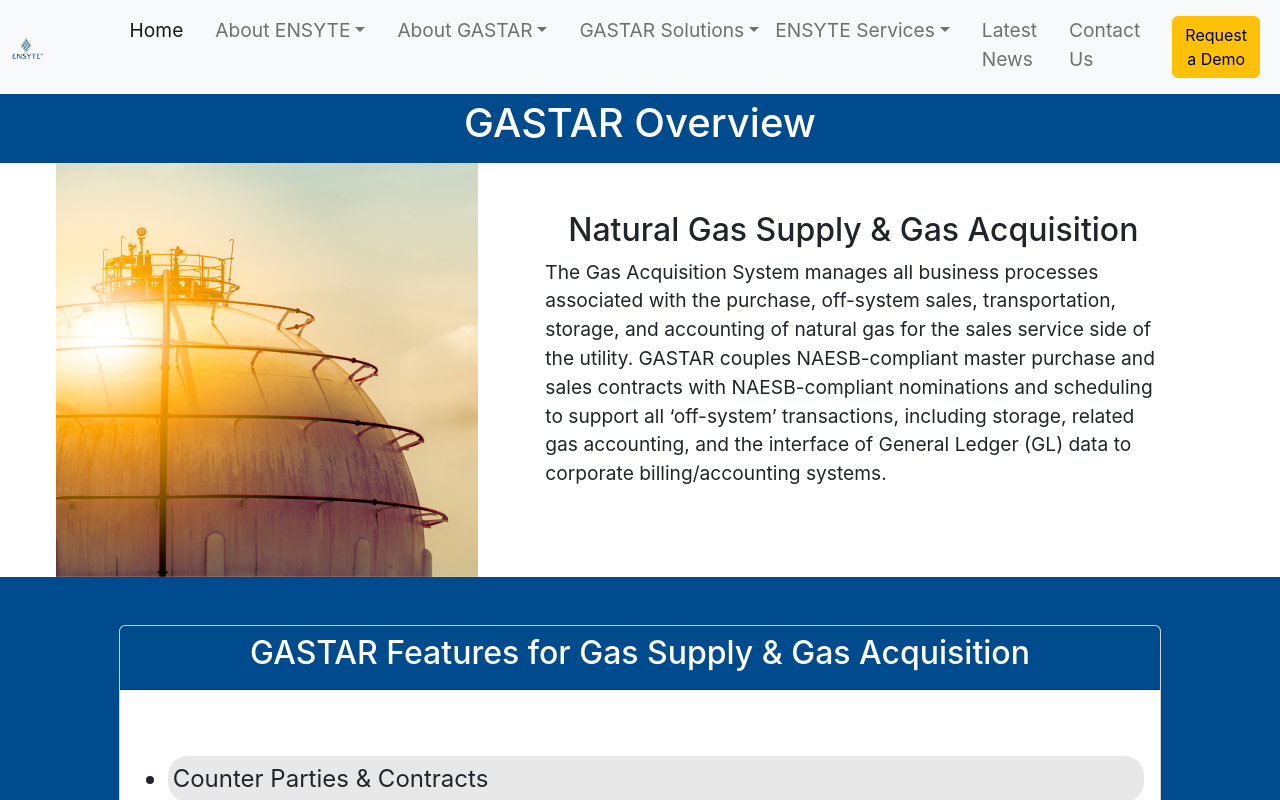
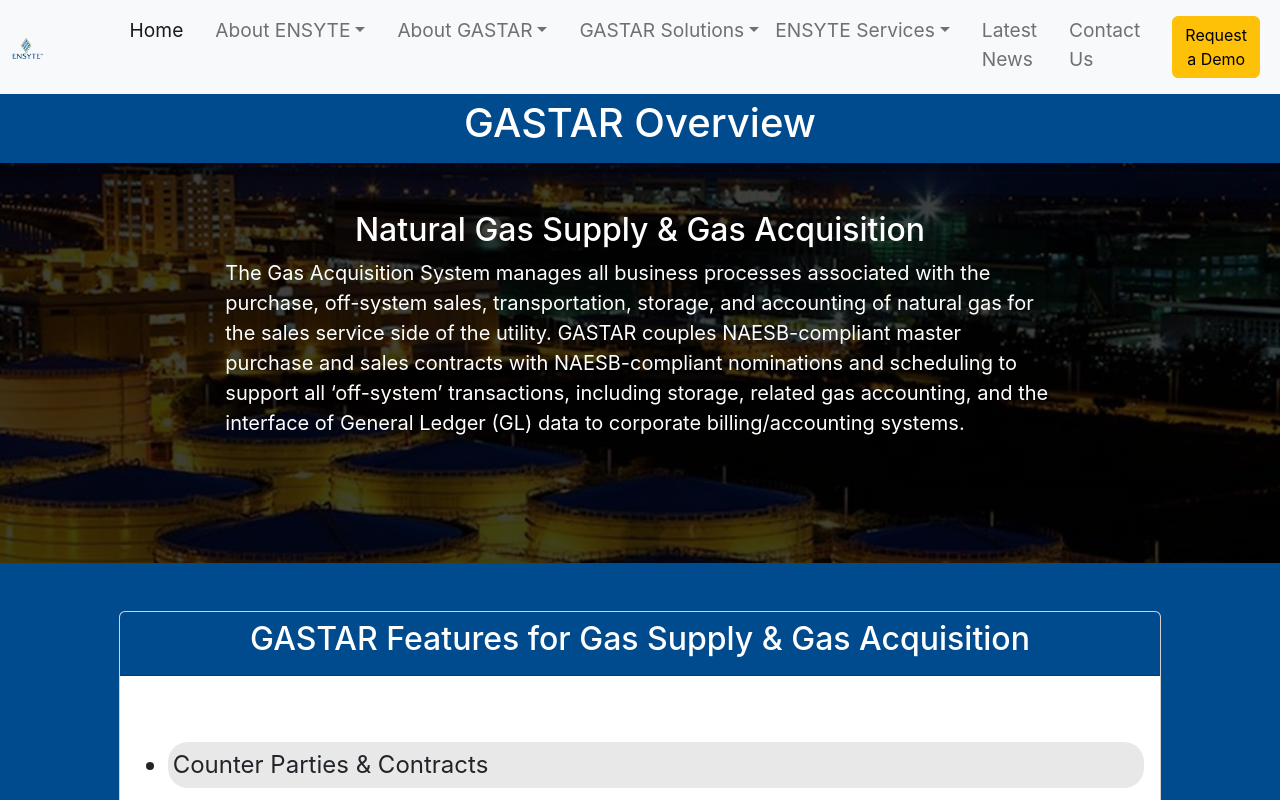
Before and after one commit to JeffGoji/React-Ensyte-Website, a React (Create React App) app: page /gastar-solutions-gas-supply in a window 1280 px wide. Shown: the top 800 px of the page. Built offline with nearby package versions, Linux system fonts and the light colour scheme.

Commit message:
refractored Gastar Overview page styling

```diff
--- a/src/assets/css/styles.css
+++ b/src/assets/css/styles.css
@@ -41,15 +41,15 @@ li {
 .imgBg1 {
   background-image: linear-gradient(
       to bottom,
-      rgba(0, 0, 0, 0.7),
-      rgba(0, 0, 0, 0.7)
+      rgba(0, 0, 0, 0.75),
+      rgba(0, 0, 0, 0.75)
     ),
     url(../img/image004.jpg);
   background-size: cover;
   background-repeat: no-repeat;
   background-attachment: local;
   background-position: center;
-  min-height: 100%;
+  min-height: 25rem;
 }
 
 /* Slide 5's background */
@@ -326,6 +326,19 @@ li {
   background-position: center;
   min-height: 28rem;
 }
+.imgBg23 {
+  background-image: linear-gradient(
+      to bottom,
+      rgba(0, 0, 0, 0.65),
+      rgba(0, 0, 0, 0.65)
+    ),
+    url(../img/solutions-lp.jpg);
+  background-size: cover;
+  background-repeat: no-repeat;
+  background-attachment: local;
+  background-position: center;
+  min-height: 28rem;
+}
 
 /* Background gradient colors for masking */
 
--- a/src/components/GastarSolutions/GasSupply.js
+++ b/src/components/GastarSolutions/GasSupply.js
@@ -1,7 +1,7 @@
 
 import { useEffect } from "react";
 import { NavLink } from 'react-router-dom'
-import image1 from '../../assets/img/gas-supply.png';
+// import image1 from '../../assets/img/gas-supply.png';
 
 
 function GasSupply() {
@@ -15,13 +15,13 @@ function GasSupply() {
             <div className="row blue-bg">
                 <h1 className="text-center mt-3 mb-3 text-white">GASTAR Overview</h1>
             </div>
-            <div className="row">
-                <div className="col-lg-5 col-sm-12 text-center">
+            <div className="row justify-content-center imgBg1">
+                {/* <div className="col-lg-5 col-sm-12 text-center">
                     <img src={image1} alt="Product" className=' img-fluid' />
-                </div>
-                <div className="col-lg-6 col-sm-12 text-justify mt-5">
+                </div> */}
+                <div className="col-lg-8 col-md-12 col-sm-12 mt-5 text-white">
                     <h2 className='text-center'>Natural Gas Supply & Gas Acquisition</h2>
-                    <p>The Gas Acquisition System manages all business processes associated with the purchase, off-system sales, transportation, storage, and accounting of natural gas for the sales service side of the utility. GASTAR couples NAESB-compliant master purchase and sales contracts with NAESB-compliant nominations and scheduling to support all ‘off-system’ transactions, including storage, related gas accounting, and the interface of General Ledger (GL) data to corporate billing/accounting systems.</p>
+                    <p className="fs-5">The Gas Acquisition System manages all business processes associated with the purchase, off-system sales, transportation, storage, and accounting of natural gas for the sales service side of the utility. GASTAR couples NAESB-compliant master purchase and sales contracts with NAESB-compliant nominations and scheduling to support all ‘off-system’ transactions, including storage, related gas accounting, and the interface of General Ledger (GL) data to corporate billing/accounting systems.</p>
                 </div>
             </div>
             <div className="row justify-content-center blue-bg">
```
